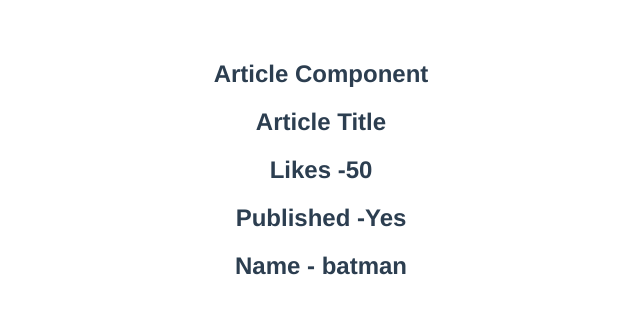
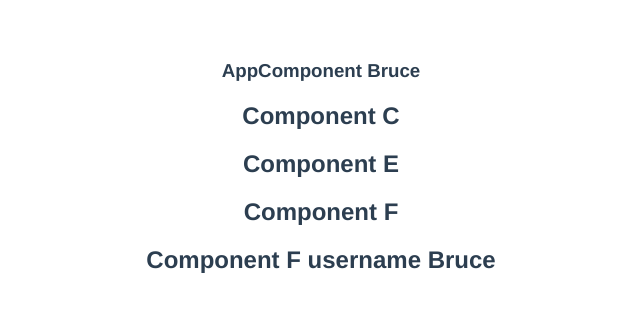
Before and after one commit to Omaralabdullah051/vue-components, a Vue app: page / in a window 1280 px wide. Shown: the top 314 px of the page, without its empty margins (319-959 px from the left). Built offline with nearby package versions, Linux system fonts and the light colour scheme.

Commit message:
provide / inject API to prevent prop-drilling

```diff
--- a/src/App.vue
+++ b/src/App.vue
@@ -1,26 +1,30 @@
 <template>
-  <!-- <Greet name="Bruce" hero-name="Batman"/>
-  <Greet name="Clark" hero-name="Superman"/>
-  <Greet name="Michell" hero-name="Ironman"/>
-  <Greet :name="name" :hero-name="heroName"/> -->
-
-  <Article id="my-article" title="Article Title" :likes="50" :isPublished="true" :object="{name:'batman'}"/>
+  <h3>AppComponent {{name}}</h3>
+  <ComponentC/>
 </template>
 
 <script>
-// import Greet from './components/Greet.vue';
-import Article from "./components/Article.vue";
+import ComponentC from "./components/ComponentC.vue";
 
 export default {
   name: 'App',
   components: {
-    // Greet,
-    Article,
+    ComponentC
   },
   data(){
     return {
-      name: 'Wrayne',
-      heroName: 'Spiderman'
+      name: 'Bruce'
+    }
+  },
+  //When we need to provide data without prop-drilling and cannot add it to the App component.
+  // provide: {
+  //   username: 'Bruce'
+  // }
+  //or
+  //When we need to provide data without prop-drilling and also can add it to the App component.
+  provide(){
+    return {
+      username: this.name
     }
   }
 }
--- /dev/null
+++ b/src/components/ComponentC.vue
@@ -0,0 +1,18 @@
+<template>
+    <h2>Component C</h2>
+    <ComponentE/>
+</template>
+
+<script>
+import ComponentE from "./ComponentE.vue";
+    export default {
+        name: 'ComponentC',
+        components: {
+            ComponentE,
+        }
+    }
+</script>
+
+<style scoped>
+
+</style>
--- /dev/null
+++ b/src/components/ComponentE.vue
@@ -0,0 +1,18 @@
+<template>
+    <h2>Component E</h2>
+    <ComponentF/>
+</template>
+
+<script>
+import ComponentF from "./ComponentF.vue";
+    export default {
+        name: 'ComponentE',
+        components: {
+            ComponentF,
+        }
+    }
+</script>
+
+<style scoped>
+
+</style>
--- /dev/null
+++ b/src/components/ComponentF.vue
@@ -0,0 +1,15 @@
+<template>
+    <h2>Component F</h2>
+    <h2>Component F username {{username}}</h2>
+</template>
+
+<script>
+    export default {
+        name: 'ComponentE',
+        inject: ['username']
+    }
+</script>
+
+<style scoped>
+
+</style>
```
